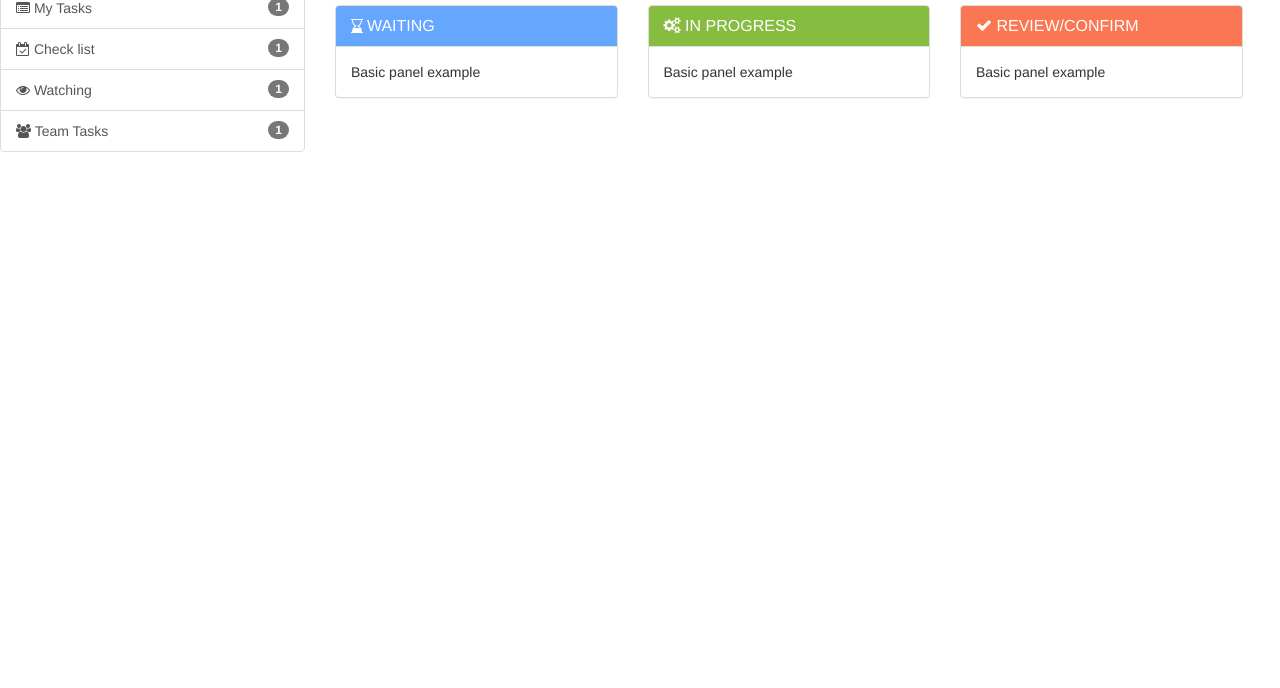
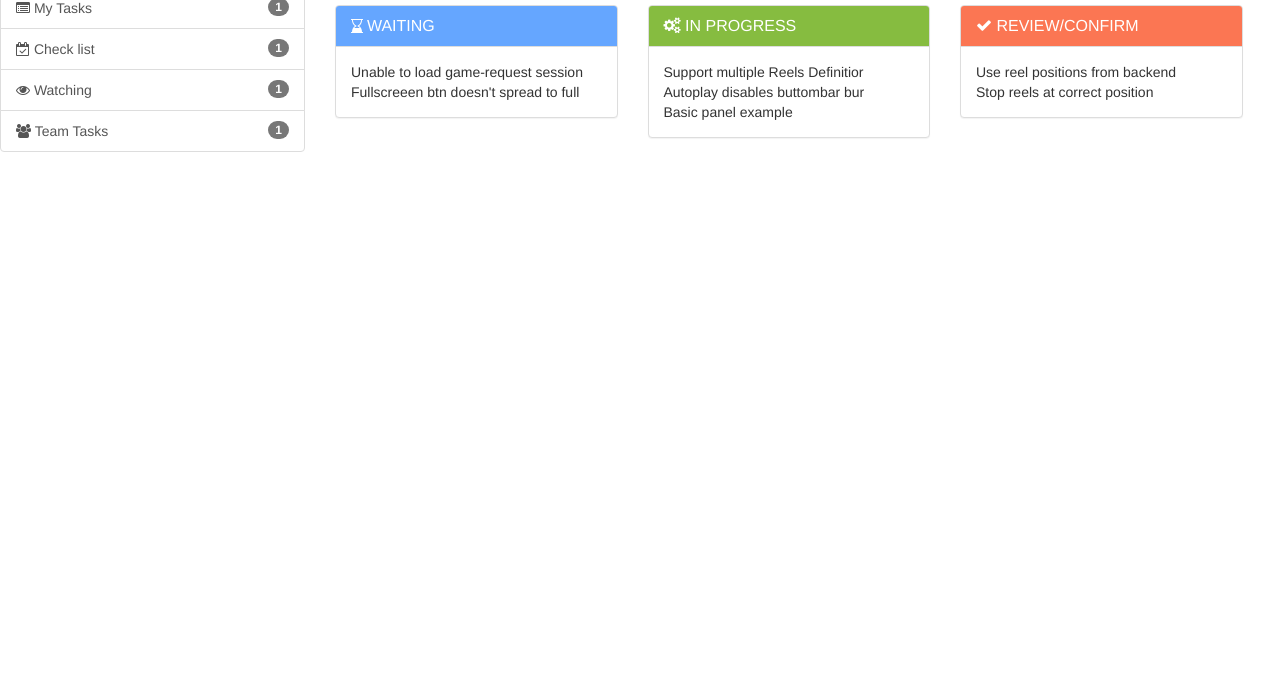
Before and after one commit to jennypavlova/task_tracking, a website: page public/view/index.html in a window 1280 px wide. Shown: the part 112-800 px from the top of the page. Drawn offline with nearby package versions, Linux system fonts and the light colour scheme.

Commit message:
Added handlebars setup

```diff
--- /dev/null
+++ b/public/js/app.js
@@ -0,0 +1,54 @@
+var waiting = $("#waiting").html();
+var template = Handlebars.compile(waiting);
+var data = {
+  status: "waiting",
+  task: [
+    {
+      description: "Unable to load game-request session",
+      name: "",
+      image: "",
+    },
+    {
+      description: "Fullscreeen btn doesn't spread to full",
+      name: "",
+      image: "",
+    }
+  ]
+};
+$(".waiting-content").append(template(data));var source = $("#waiting").html();
+var progress = $("#in-progress").html();
+var template = Handlebars.compile(progress);
+var progress = {
+  status: "in-progress",
+  task: [
+    {
+      description: "Support multiple Reels Definitior",
+      name: "",
+      image: "",
+    },
+    {
+      description: "Autoplay disables buttombar bur",
+      name: "",
+      image: "",
+    }
+  ]
+};
+$(".progress-content").append(template(progress));
+var review = $("#review").html();
+var template = Handlebars.compile(review);
+var review = {
+  status: "review",
+  task: [
+    {
+      description: "Use reel positions from backend",
+      name: "",
+      image: "",
+    },
+    {
+      description: "Stop reels at correct position",
+      name: "",
+      image: "",
+    }
+  ]
+};
+$(".review-content").append(template(review));
--- a/public/view/index.html
+++ b/public/view/index.html
@@ -30,13 +30,6 @@
         </div><!-- /.navbar-collapse -->
       </div>
     </nav>
-<!--     <ul class="nav navbar-static-top nav-pills nav-stacked col-md-3">
-      <li role="presentation"><a href="#"><h3>Lists</h3></a></li>
-      <li role="presentation"><a href="#">My Tasks</a></li>
-      <li role="presentation"><a href="#">Check list</a></li>
-      <li role="presentation"><a href="#">Watching</a></li>
-      <li role="presentation"><a href="#">Team Tasks</a></li>
-    </ul> -->
     <div class="col-md-3  nav navbar-static-top list-group">
       <h3 class="list-group-item lists">Lists</h3>
       <button type="button" class="list-group-item">
@@ -68,7 +61,18 @@
              <i class="panel-title fa fa-hourglass-end" aria-hidden="true"></i> <h3 class="panel-title">Waiting</h3>
           </div>
           <div class="panel-body">
-            Basic panel example
+            <div class="waiting-content">
+              <script id="waiting" type="text/x-handlebars-template">
+                  <!-- <p>{{{comment}}}</p> -->
+                {{#if task.length}}
+                  {{#each task}}
+                  <div>
+                    <span>{{description}} {{image}} </span>
+                  </div>
+                  {{/each}}
+                {{/if}}
+              </script>
+            </div>
           </div>
         </div>
       </div>
@@ -78,6 +82,18 @@
             <h3 class="panel-title"><i class="fa fa-cogs" aria-hidden="true"></i> In progress</h3>
           </div>
           <div class="panel-body">
+          <div class="progress-content">
+            <script id="in-progress" type="text/x-handlebars-template">
+                <!-- <p>{{{comment}}}</p> -->
+              {{#if task.length}}
+                {{#each task}}
+                <div>
+                  <span>{{description}} {{image}} </span>
+                </div>
+                {{/each}}
+              {{/if}}
+            </script>
+          </div>
             Basic panel example
           </div>
         </div>
@@ -88,7 +104,17 @@
             <h3 class="panel-title"> <i class="fa fa-check" aria-hidden="true"></i> Review/Confirm</h3>
           </div>
           <div class="panel-body">
-            Basic panel example
+            <div class="review-content"></div>
+              <script id="review" type="text/x-handlebars-template">
+                  <!-- <p>{{{comment}}}</p> -->
+                {{#if task.length}}
+                  {{#each task}}
+                  <div>
+                    <span>{{description}} {{image}} </span>
+                  </div>
+                  {{/each}}
+                {{/if}}
+              </script>
           </div>
         </div>
       </div>
@@ -97,5 +123,10 @@
     <script src="../libs/jquery/dist/jquery.min.js"></script>
     <!-- Bootstrap -->
     <script src="../libs/bootstrap/dist/js/bootstrap.min.js"></script>
+    <!-- Handlebars -->
+    <script src="../libs/handlebars/handlebars.min.js"></script>
+    <!-- <script src="../libs/handlebars/handlebars.runtime.js"></script> -->
+    <script src="../js/app.js" type="text/javascript" charset="utf-8"></script>
+
   </body>
 </html>
```
Also changed, not shown: bower.json (+7 -6 lines).
